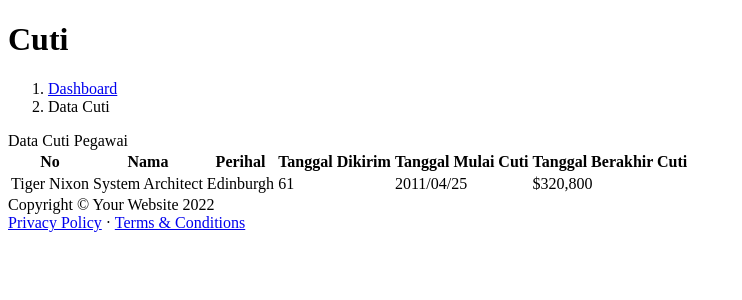
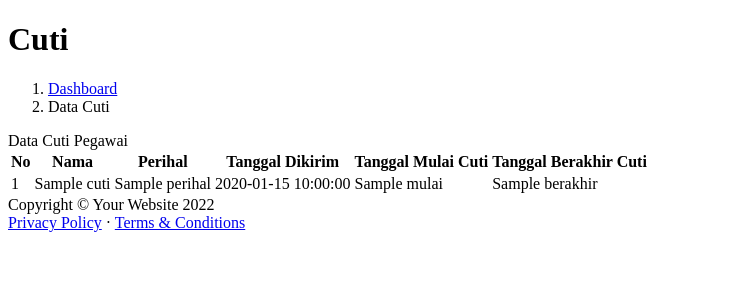
Before and after one commit to taufik230301/aplikasi_notifikasi_pegawai, a PHP site: the page made by application/views/pegawai/cuti.php in a window 1280 px wide. Shown: the top 300 px of the page, without its empty margins (0-742 px from the left). Run offline with PHP 8.4, Linux system fonts and the light colour scheme; the template is opened without the code that fills it: most values are stand-ins (such as "Sample title", 1, 10 or a date in 2020).

Commit message:
view cuti data in pegawai

```diff
--- a/application/controllers/Cuti.php
+++ b/application/controllers/Cuti.php
@@ -39,12 +39,13 @@ class Cuti extends CI_Controller {
 	}
     }
 
-    public function view_pegawai()
+    public function view_pegawai($id_user)
 	{
 
 	if ($this->session->userdata('logged_in') == true AND $this->session->userdata('id_user_level') == 3) {
 
-		$this->load->view('pegawai/cuti');
+		$data['cuti'] = $this->m_cuti->read_all_data_cuti_by_id($id_user);
+		$this->load->view('pegawai/cuti', $data);
 
 	}else{
 
--- a/application/views/pegawai/components/sidebar.php
+++ b/application/views/pegawai/components/sidebar.php
@@ -12,7 +12,7 @@
                         <i class="fas fa-clock"></i></div>
                     Jam Kerja
                 </a>
-                <a class="nav-link" href="<?=base_url();?>Cuti/view_pegawai">
+                <a class="nav-link" href="<?=base_url();?>Cuti/view_pegawai/<?=$this->session->userdata('id_user');?>">
                     <div class="sb-nav-link-icon"><i class="fas fa-users"></i></div>
                     Cuti
                 </a>
--- a/application/views/pegawai/cuti.php
+++ b/application/views/pegawai/cuti.php
@@ -35,14 +35,28 @@
                                     </tr>
                                 </thead>
                                 <tbody>
+                                    <?php
+                                            $id = 0;
+                                            foreach($cuti as $i)
+                                            :
+                                            $id++;
+                                            $id_cuti = $i['id_cuti'];
+                                            $id_user = $i['id_user'];
+                                            $nama_lengkap = $i['nama_lengkap'];
+                                            $perihal = $i['perihal'];
+                                            $tgl_dikirim = $i['tgl_dikirim'];
+                                            $mulai = $i['mulai'];
+                                            $berakhir = $i['berakhir'];
+                                    ?>
                                     <tr>
-                                        <td>Tiger Nixon</td>
-                                        <td>System Architect</td>
-                                        <td>Edinburgh</td>
-                                        <td>61</td>
-                                        <td>2011/04/25</td>
-                                        <td>$320,800</td>
+                                        <td><?=$id?></td>
+                                        <td><?=$nama_lengkap?></td>
+                                        <td><?=$perihal?></td>
+                                        <td><?=$tgl_dikirim?></td>
+                                        <td><?=$mulai?></td>
+                                        <td><?=$berakhir?></td>
                                     </tr>
+                                    <?php endforeach;?>
                                 </tbody>
                             </table>
                         </div>
```
Also changed, not shown: application/models/m_cuti.php (+9 -0 lines).
